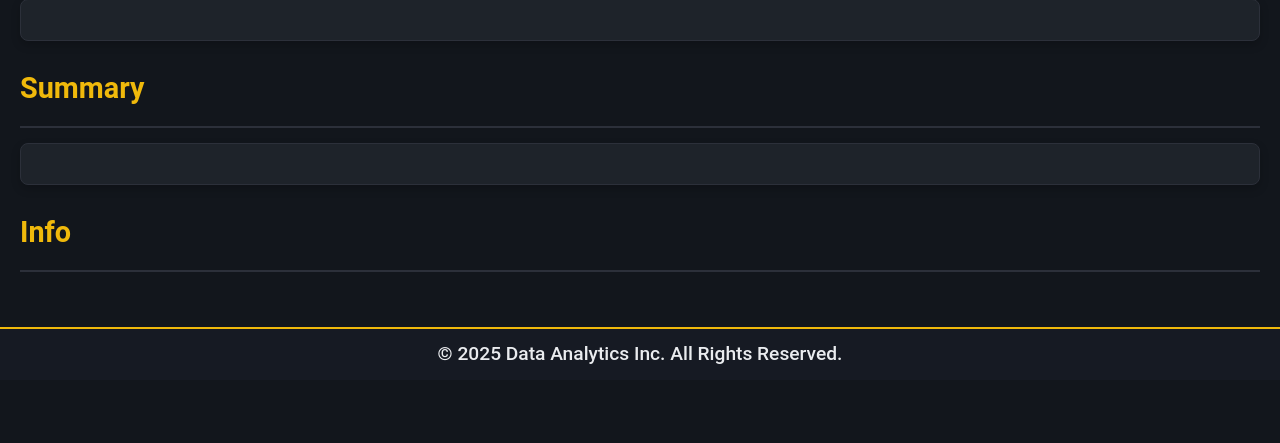
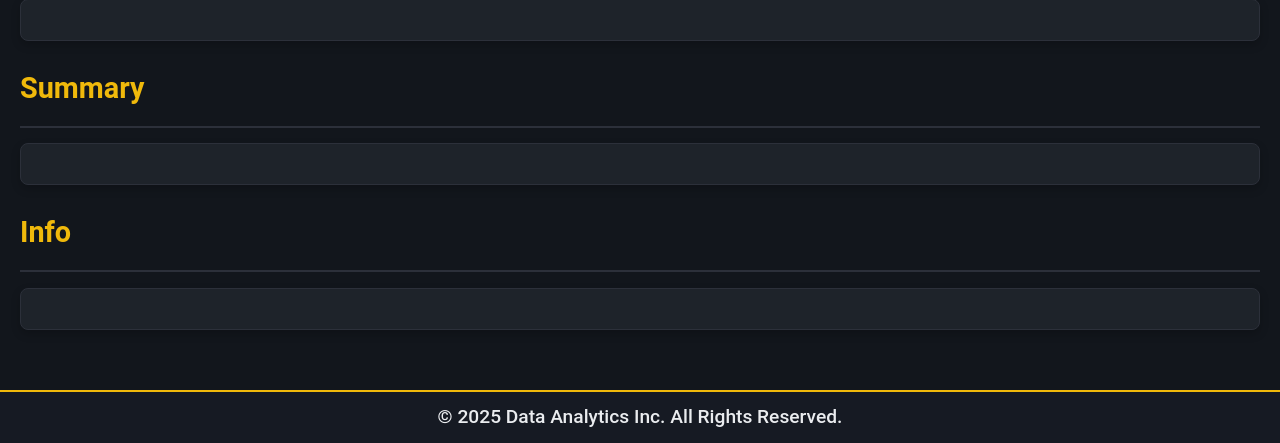
Before and after one commit to Mudassir03/data-analytics-software, a Flask app: template templates/operations.html in a window 1280 px wide. Shown: the part 384-827 px from the top of the page. Before the commit the page ends 748 px from the top, so only its background shows below. Run offline with Flask 3, Linux system fonts and the light colour scheme; the template is opened without the code that fills it, so the values that code supplies are empty.

Commit message:
info section horizontal scrolling

```diff
--- a/templates/operations.html
+++ b/templates/operations.html
@@ -84,6 +84,39 @@ p {
 .data-box::-webkit-scrollbar-track {
     background: #2c303a; /* Track color */
 }
+/* Info Section */
+pre {
+    background-color: #1e232a;
+    padding: 20px;
+    border-radius: 8px;
+    box-shadow: 0 4px 10px rgba(0, 0, 0, 0.2);
+    margin-bottom: 20px;
+    overflow-x: auto; /* Enables horizontal scrolling */
+    font-family: "Courier New", Courier, monospace;
+    color: #eaecef;
+    border: 1px solid #2c303a;
+    max-width: 100%; /* Ensures it fits within the viewport */
+    white-space: pre-wrap; /* Prevents breaking of preformatted text lines */
+}
+
+/* Style for Scrollbars */
+pre::-webkit-scrollbar {
+    height: 8px; /* Height of horizontal scrollbar */
+}
+
+pre::-webkit-scrollbar-thumb {
+    background: #f0b90b; /* Color of scrollbar thumb */
+    border-radius: 4px;
+}
+
+pre::-webkit-scrollbar-thumb:hover {
+    background: #d89d08; /* Darker thumb on hover */
+}
+
+pre::-webkit-scrollbar-track {
+    background: #2c303a; /* Track color */
+}
+
 
 
 /* Footer */
```
